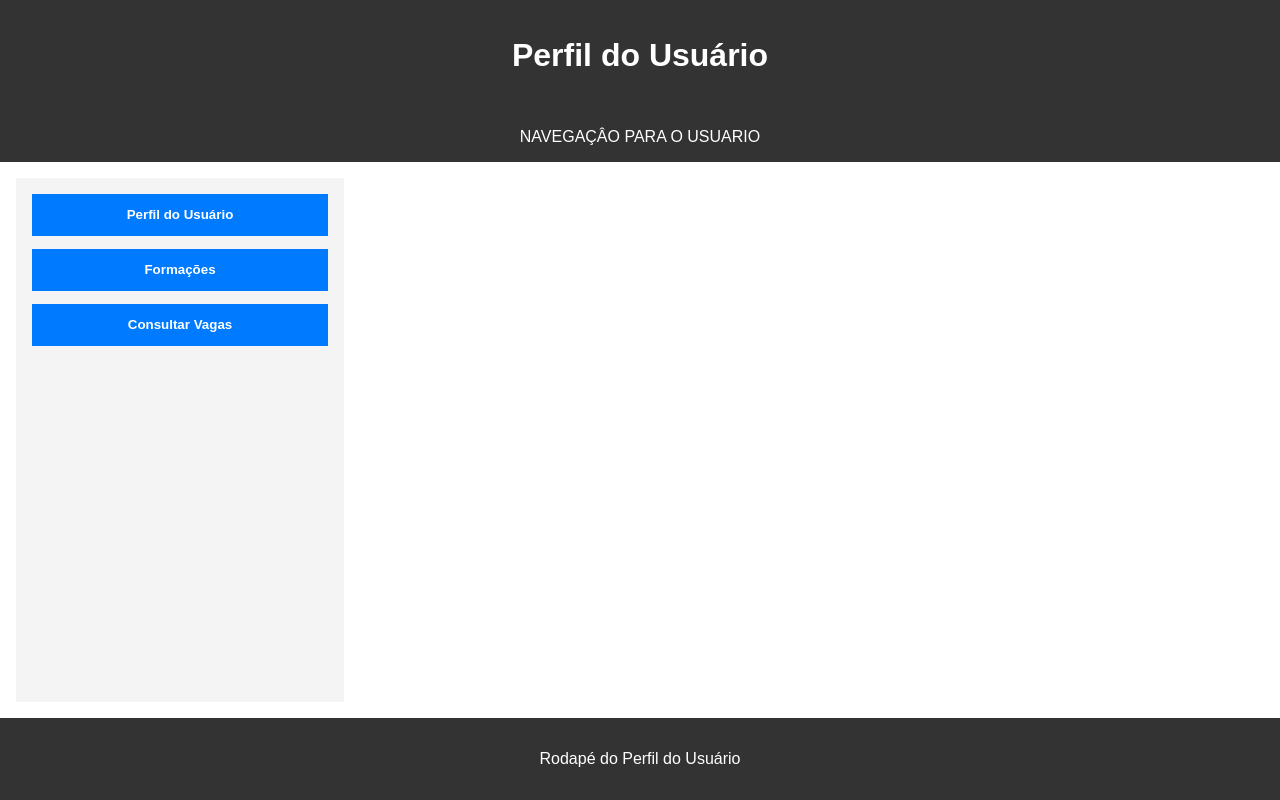
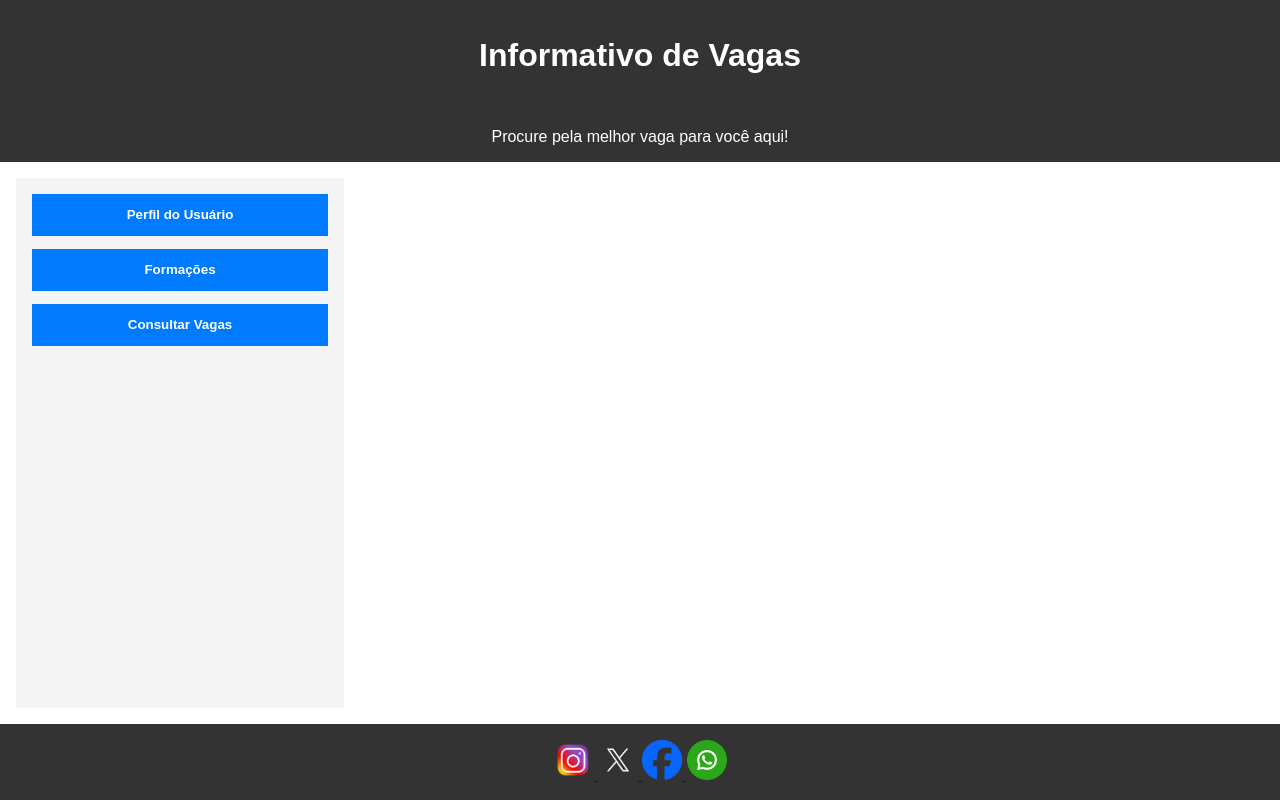
Before and after one commit to joicesezm/Sistema-Vagas-, a PHP site: page /User/user.php in a window 1280 px wide. Run offline with PHP 8.4, Linux system fonts and the light colour scheme.

Commit message:
gravando 04/07/2024 -4

```diff
--- a/Projeto Integrador/User/login.php
+++ b/Projeto Integrador/User/login.php
@@ -10,7 +10,7 @@ if(isset($_POST["cpf"]) && isset($_POST["senha"])){
         require_once("../Data/conexao.php");
 
         // Evitar SQL Injection utilizando prepared statements
-        $sql = "SELECT * FROM cadastrocandidato WHERE cpf = ? AND senha = ?";
+        $sql = "SELECT * FROM perfilusuario WHERE cpf = ? AND senha = ?";
         $stmt = mysqli_prepare($conexao, $sql);
         mysqli_stmt_bind_param($stmt, "ss", $login_user, $senha_user);
         mysqli_stmt_execute($stmt);
--- a/Projeto Integrador/User/user.php
+++ b/Projeto Integrador/User/user.php
@@ -80,12 +80,12 @@
 <body>
     <div class="container">
         <header class="header">
-            <h1>Perfil do Usuário</h1>
+            <h1>Informativo de Vagas</h1>
         </header>
-        <nav class="header">NAVEGAÇÂO PARA O USUARIO</nav>
+        <nav class="header">Procure pela melhor vaga para você aqui!</nav>
         <div class="content">
             <div class="flex-1">
-                <button onclick="dynamicDisplay('even', 'url')"><b>Perfil do Usuário</b></button>
+                <button onclick="dynamicDisplay('even', 'cadastroMeuPerfil.php')"><b>Perfil do Usuário</b></button>
                 <button onclick="dynamicDisplay('odd', 'url')"><b>Formações</b></button>
                 <button onclick="dynamicDisplay('even', 'url')"><b>Consultar Vagas</b></button>
             </div>
@@ -94,9 +94,26 @@
                 <div id="odd" class="hidden"></div>
             </div>
         </div>
-        <footer class="footer">
-            <p>Rodapé do Perfil do Usuário</p>
-        </footer>
+        <footer>
+        <div class="footer">
+            <!-- Instagram -->
+            <a href="https://www.instagram.com/seuperfil" target="_blank">
+                <img src="../img/instagram.png" alt="Instagram" style="height: 40px;">
+            </a>
+            <!-- Twitter -->
+            <a href="https://twitter.com/seuperfil" target="_blank">
+                <img src="../img/x.png.png" alt="Twitter" style="height: 40px;">
+            </a>
+            <!-- Facebook -->
+            <a href="https://www.facebook.com/seuperfil" target="_blank">
+                <img src="../img/face.png.png" alt="Facebook" style="height: 40px;">
+            </a>
+            <!-- WhatsApp -->
+            <a href="https://api.whatsapp.com/send?phone=seunumerodetelefone" target="_blank">
+                <img src="../img/whatsapp.png" alt="WhatsApp" style="height: 40px;">
+            </a>
+        </div>
+    </footer>
     </div>
 </body>
 
```
